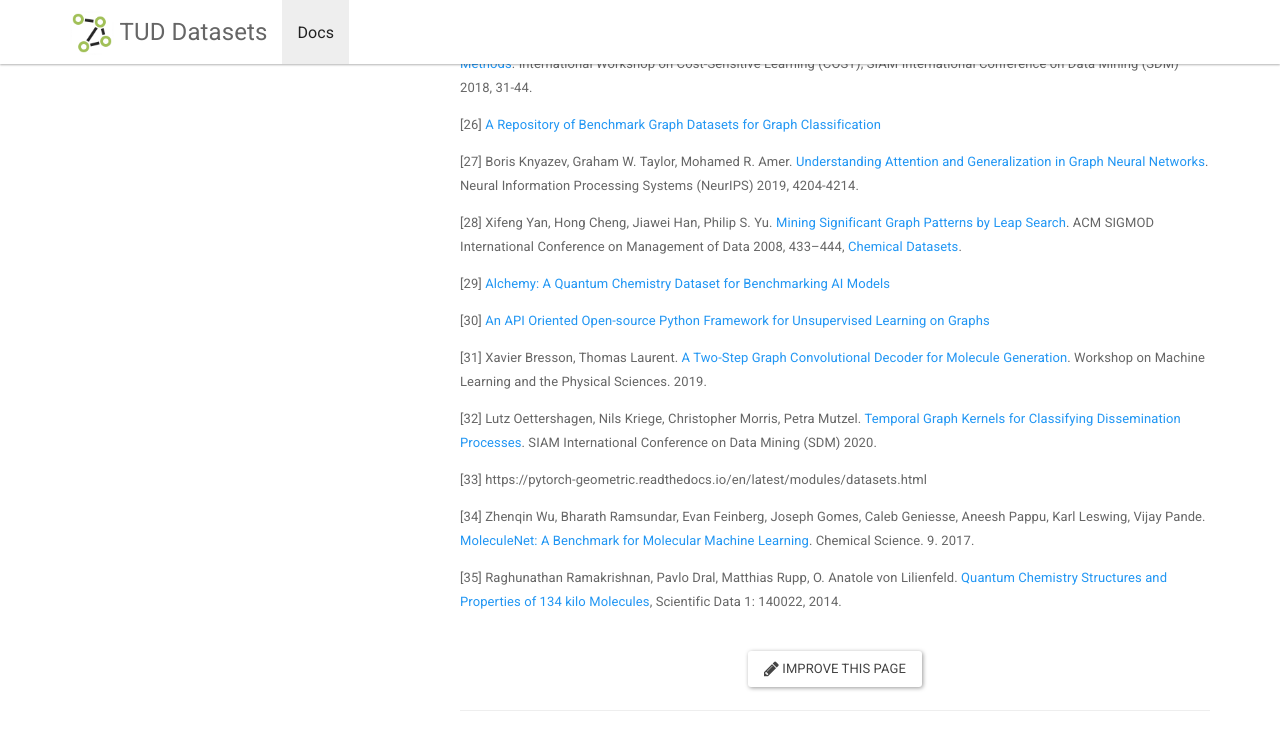
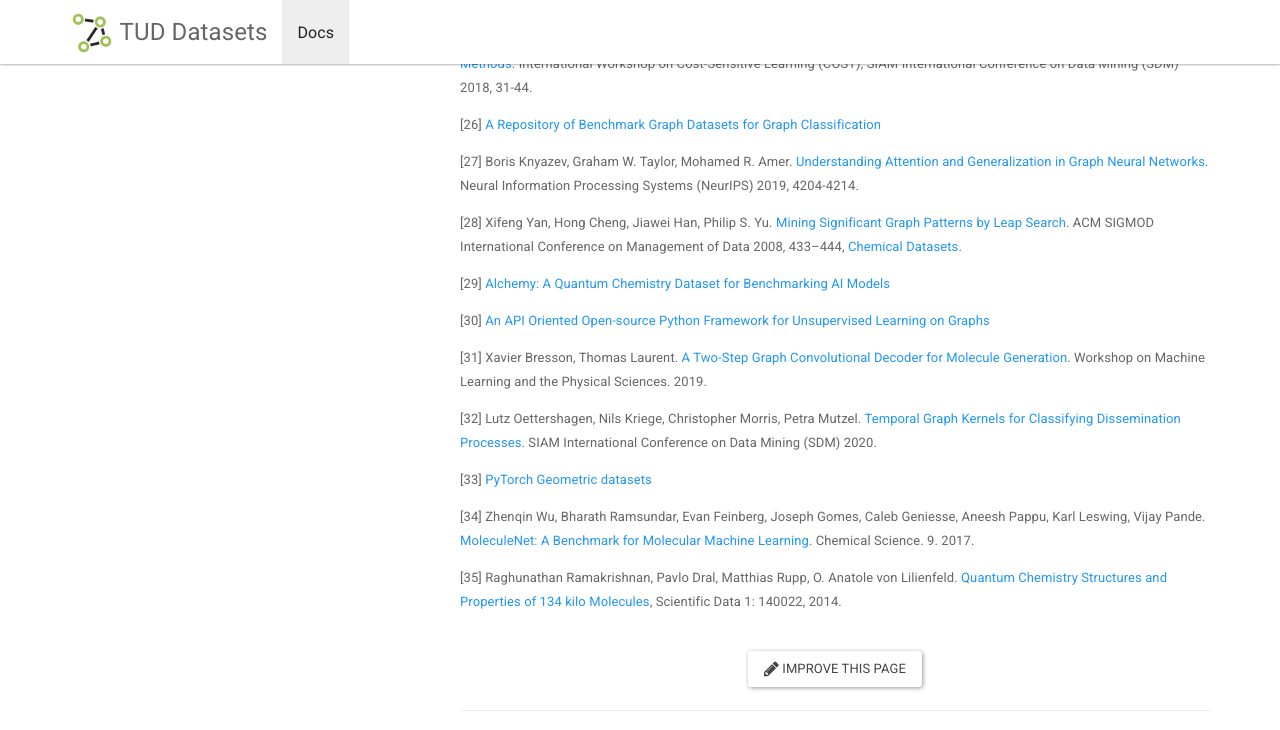
Before and after one commit to chrsmrrs/datasets, a Jekyll site: the page built from _docs/bibliography.md, in a window 1280 px wide and 900 px high, scrolled down 1474 px, cut to the strip 0-730 px from the top of the window. Built offline with Jekyll 4.4.1, drawn with Linux system fonts in a browser that asks for light colours; some of the changed lines change nothing that is shown.

Commit message:
Update bibliography.md

```diff
--- a/_docs/bibliography.md
+++ b/_docs/bibliography.md
@@ -80,7 +80,7 @@ Feb. 1996.
 
 [32] Lutz Oettershagen, Nils Kriege, Christopher Morris, Petra Mutzel. [Temporal Graph Kernels for Classifying Dissemination Processes](https://arxiv.org/pdf/1911.05496.pdf). SIAM International Conference on Data Mining (SDM) 2020.
 
-[33] https://pytorch-geometric.readthedocs.io/en/latest/modules/datasets.html
+[33] [PyTorch Geometric datasets](https://pytorch-geometric.readthedocs.io/en/latest/modules/datasets.html)
 
 [34]  Zhenqin Wu, Bharath Ramsundar, Evan Feinberg, Joseph Gomes, Caleb Geniesse, Aneesh Pappu, Karl Leswing, Vijay Pande.
 [MoleculeNet: A Benchmark for Molecular Machine Learning](https://arxiv.org/abs/1703.00564). Chemical Science. 9. 2017.
```
